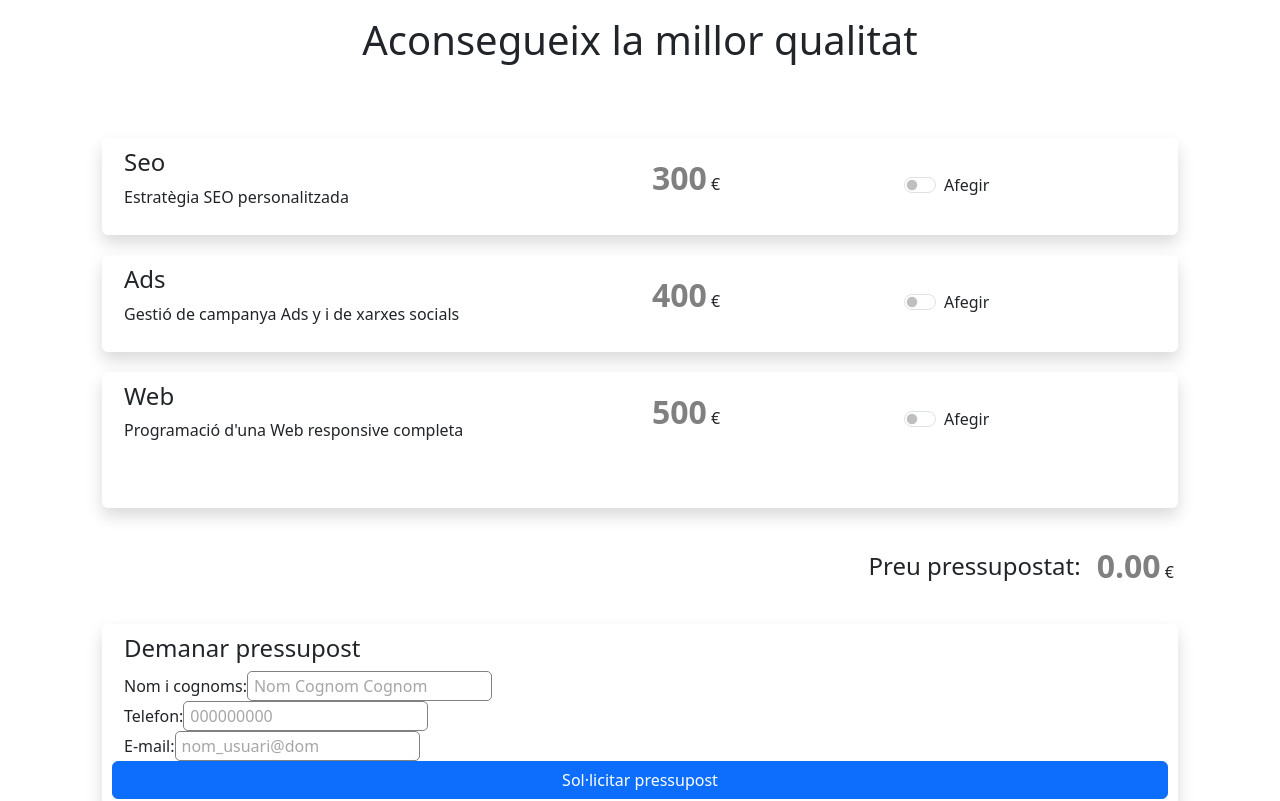
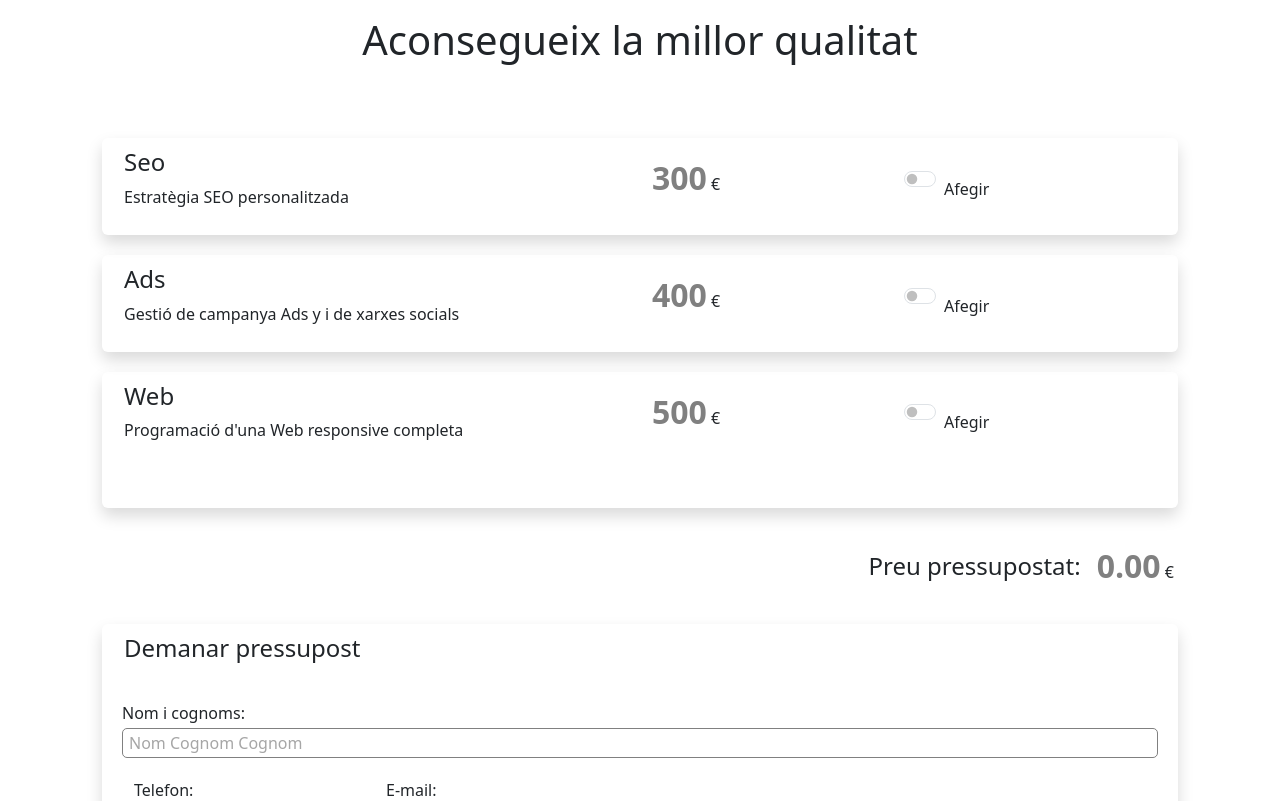
Before and after one commit to jc-alvarez-fdez/sprint_06, an Angular app: page / in a window 1280 px wide. Shown: the top 801 px of the page. Built offline with nearby package versions, Linux system fonts and the light colour scheme.

Commit message:
estilos formulario solicitud

```diff
--- a/package.json
+++ b/package.json
@@ -14,7 +14,7 @@
     "@angular/animations": "^17.1.0",
     "@angular/common": "^17.1.0",
     "@angular/compiler": "^17.1.0",
-    "@angular/core": "^17.1.0",
+    "@angular/core": "^17.1.3",
     "@angular/forms": "^17.1.0",
     "@angular/platform-browser": "^17.1.0",
     "@angular/platform-browser-dynamic": "^17.1.0",
--- a/src/app/components/home/home.component.html
+++ b/src/app/components/home/home.component.html
@@ -15,9 +15,7 @@
           <p><span>{{ serveis[0].preu }}</span> €</p>
         </div>
         <div class="col-3 form-check form-switch">
-          <input class="form-check-input"
-                 type="checkbox" role="switch" id="Seo"
-                 formControlName="seo"
+          <input class="form-check-input" type="checkbox" role="switch" id="Seo" formControlName="seo"
             (change)="calcularTotalPpto()">
           <label for="Seo" class="form-check-label">
             Afegir
@@ -34,9 +32,7 @@
           <p><span>{{ serveis[1].preu }}</span> €</p>
         </div>
         <div class="col-3 form-check form-switch">
-          <input class="form-check-input"
-                 type="checkbox" role="switch" id="Ads"
-                 formControlName="ads"
+          <input class="form-check-input" type="checkbox" role="switch" id="Ads" formControlName="ads"
             (change)="calcularTotalPpto()">
           <label for="Ads" class="form-check-label">
             Afegir
@@ -53,9 +49,7 @@
           <p><span>{{ serveis[2].preu }}</span> €</p>
         </div>
         <div class="col-3 form-check form-switch">
-          <input class="form-check-input"
-                 type="checkbox" role="switch" id="Web"
-                 formControlName="web"
+          <input class="form-check-input" type="checkbox" role="switch" id="Web" formControlName="web"
             (change)="calcularTotalPpto()">
           <label for="Web" class="form-check-label">
             Afegir
@@ -66,12 +60,9 @@
 
         <div class="row">
           <ng-container *ngIf="pptoForm.get('web')!.value">
-            <app-panel
-            [paginesPreu]="pptoForm.get('numPagines')!.value"
-            [idiomesPreu]="pptoForm.get('numIdiomes')!.value"
-            (paginesCanvi)="onPaginesCanvi($event)"
-            (idiomesCanvi)="onIdiomesCanvi($event)"
-            (totalPressupostCanvi)="calcularTotalPpto()">
+            <app-panel [paginesPreu]="pptoForm.get('numPagines')!.value"
+              [idiomesPreu]="pptoForm.get('numIdiomes')!.value" (paginesCanvi)="onPaginesCanvi($event)"
+              (idiomesCanvi)="onIdiomesCanvi($event)" (totalPressupostCanvi)="calcularTotalPpto()">
             </app-panel>
           </ng-container>
         </div>
@@ -87,20 +78,25 @@
 
       <div class="row shadow rounded">
         <h4>Demanar pressupost</h4>
-        <div>
-          <label for="nom">Nom i cognoms:</label>
+        <div class="row" id="datos_client">
+          <div class="col nom">
+            <label for="nom">Nom i cognoms:</label><br>
             <input type="text" name="nom" formControlName="nom" id="nom" placeholder="Nom Cognom Cognom">
          </div>
-        <div>
-          <label for="tel">Telefon:</label>
+         <div class="row tel">
+            <div class="col-3 ">
+              <label for="tel">Telefon:</label><br>
               <input type="text" name="tel" formControlName="tel" id="tel" placeholder="000000000">
             </div>
-        <div>
-          <label for="email">E-mail:</label>
+            <div class="col">
+              <label for="email">E-mail:</label><br>
               <input type="email" name="email" formControlName="email" id="email" placeholder="nom_usuari@dom">
             </div>
+        </div>
+        <button class="btn btn-primary bton_ppto" type="button" (click)="demanarPpto()">Sol·licitar pressupost</button>
 
-      <button class="btn btn-primary" type="button" (click)="demanarPpto()">Sol·licitar pressupost</button>
+      </div>
+
 
       </div>
 
@@ -108,8 +104,9 @@
 
     <hr>
 
+    <div class="row">
      <app-list-pptos></app-list-pptos>
-
+    </div>
 
   </div>
 
--- a/src/app/components/home/home.component.scss
+++ b/src/app/components/home/home.component.scss
@@ -3,6 +3,8 @@
   padding: 10px;
   align-items: center;
 }
+
+
 
 span {
   color: grey;
@@ -13,3 +15,80 @@ span {
 input{
   color: var(--bs-blue);
 }
+
+
+#datos_client {
+  display: flex;
+  justify-content: space-between;
+  flex-direction: row;
+  flex-wrap: wrap;
+  align-content: center;
+  align-items: center;
+    input {
+      width: 100%;
+    }
+
+    .nom {
+      padding: 0;
+    }
+    .tel {
+      padding: 0;
+
+      .col:first-of-type {
+        padding: 0;
+        margin-right: 5px;
+      }
+
+      .col:last-of-type {
+        padding: 0;
+        margin-left: 5px;
+      }
+
+    }
+
+    .mail {
+      background-color:rgb(34, 117, 89);
+    }
+
+    .bton_ppto {
+      display: block;
+      margin: 10px auto;
+      width: 40%;
+    }
+/*         .col:nth-of-type(1) {
+        background-color: aqua;
+        flex-grow: 8;
+      }
+      .col:nth-of-type(2){
+        flex-grow: 1;
+      }
+      .col:nth-of-type(32){
+        flex-grow: 1;
+      }
+ */
+}
+
+/*   .row {
+    width: 100%;
+    margin: 05px auto;
+  } */
+
+/*   .row:last-of-type {
+   background-color: aqua;
+      .col {
+        padding: 0;
+      }
+      input#tel {
+        width: 15%;
+        margin-right: 25px;
+      }
+      input#email {
+        width: auto;
+        margin-right: 0;
+    }
+  }*/
+
+  label {
+    margin: 10px 10px 3px 0;
+    padding: 0
+  }
--- a/src/app/components/list-pptos/list-pptos.component.html
+++ b/src/app/components/list-pptos/list-pptos.component.html
@@ -1,3 +1,4 @@
+<div class="row" id="listat_pptos">
   <h3>Pressupostos en curs:</h3>
 
   <div>
@@ -50,9 +51,8 @@
         <p><span>{{ ppto.totPpto }}</span> €</p>
       </div>
     </div>
-
   }
-
+</div>
 
 
 <!-- <div class="d-flex justify-content-between align-items-center mb-3">
--- a/src/app/components/list-pptos/list-pptos.component.scss
+++ b/src/app/components/list-pptos/list-pptos.component.scss
@@ -0,0 +1,10 @@
+
+#listat_pptos {
+padding: 0;
+
+.row {
+  margin: 10px auto;
+  padding: 10px;
+  align-items: center;
+}
+}
```
Also changed, not shown: 1 other file (tests, documents, lock files or other folders). Lines whose indentation alone changed are shown as unchanged.
